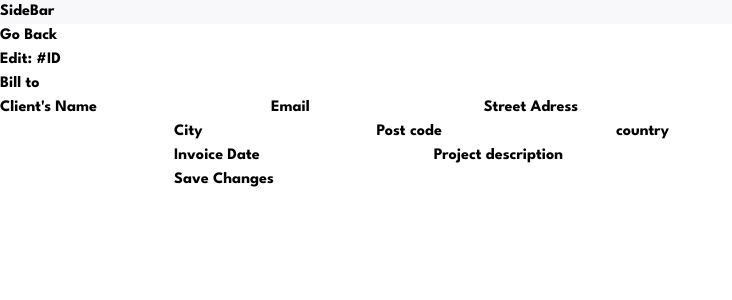
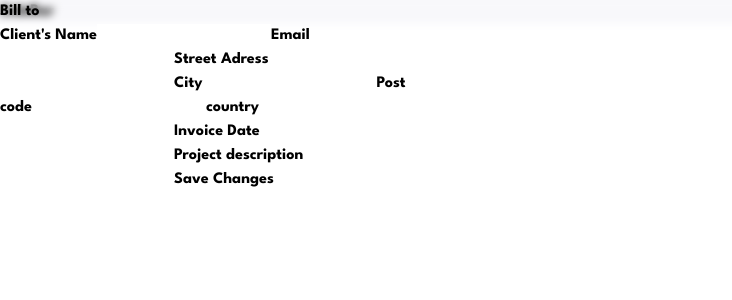
Before and after one commit to DaranDachte/Invoice_App, a React (Vite) app: page /addNew in a window 1280 px wide. Shown: the top 300 px of the page, without its empty margins (0-732 px from the left). Built offline with nearby package versions, Linux system fonts and the light colour scheme.

Commit message:
editForm added

```diff
--- a/src/AddEditInvoice/AddEditInvoice.tsx
+++ b/src/AddEditInvoice/AddEditInvoice.tsx
@@ -1,24 +1,51 @@
 import ReactDOM from "react-dom";
 import { useForm } from "react-hook-form";
-import { useDispatch } from "react-redux";
-import { addInvoice } from "../store/slices/invoicesSlice";
-import { Link } from "react-router-dom";
+import { useDispatch, useSelector } from "react-redux";
+import { addInvoice, updateInvoice } from "../store/slices/invoicesSlice";
+import { Link, useParams } from "react-router-dom";
+import { makeid5 } from "../Helpers/MakeId";
+
 const AddEditInvoice = () => {
   const dispatch = useDispatch();
-  const {
-    register,
-    handleSubmit,
-    formState: { errors },
-  } = useForm();
+
+  const invoices = useSelector((state: RootState) => state.invoices);
+  const { id } = useParams();
+
+  const defaultEditForm = {
+    date: "",
+    name: " ",
+    sentTo: "",
+    purpose: "",
+    paymentDue: "",
+    streetAdress: " ",
+    postCode: "",
+    city: "",
+    country: "",
+  };
+
+  const invoiceInfo = invoices.filter((invoice) => invoice.id === id)[0];
+  const defaultValues = invoiceInfo ? invoiceInfo : defaultEditForm;
+
+  const { register, handleSubmit } = useForm({
+    defaultValues,
+  });
 
   return ReactDOM.createPortal(
-    <div className="w-[44.9375rem] h-full">
-      <Link to={"/"}>Go Back</Link>
-      <aside>
-        <form onSubmit={handleSubmit((data) => dispatch(addInvoice(data)))}>
-          <h2>
-            <p>Edit: #ID</p>
-          </h2>
+    <div className="  flex backdrop-blur-sm fixed inset-y-0 left-0 z-40">
+      {/* <Link to={"/"}>Go Back</Link>*/}
+      <aside className="relative w-1/3 h-full ">
+        <form
+          onSubmit={handleSubmit((data) => {
+            if (invoiceInfo) {
+              const updatedInvoice = { ...invoiceInfo, ...data };
+              dispatch(updateInvoice(updatedInvoice));
+            } else {
+              const newInvoice = { ...data, id: makeid5() };
+              dispatch(addInvoice(newInvoice));
+            }
+          })}
+        >
+          <h2>{invoiceInfo ? <p>Edit: #{invoiceInfo.id} </p> : ""}</h2>
           <h3>
             <p>Bill to</p>
           </h3>
@@ -26,6 +53,7 @@ const AddEditInvoice = () => {
             <span>Client's Name</span>
             <input {...register("name")} type="text" />
           </label>
+
           <label htmlFor="email">
             <span>Email</span>
             <input type="email" {...register("email")} />
--- a/src/Componets/Container/Content/Content.tsx
+++ b/src/Componets/Container/Content/Content.tsx
@@ -10,6 +10,7 @@ const Content = () => {
         <Route path="/" element={<InvoiceList />} />
         <Route path="/details/:id" element={<Details />} />
         <Route path="/addNew" element={<AddEditInvoice />} />
+        <Route path="/edit/:id" element={<AddEditInvoice />} />
       </Routes>
     </div>
   );
--- a/src/Details/Details.tsx
+++ b/src/Details/Details.tsx
@@ -7,16 +7,19 @@ import paidRound from "../assets/img/paidRound.svg";
 import pendingRound from "../assets/img/pendingRound.svg";
 import draftRound from "../assets/img/draftRound.svg";
 import React from "react";
-import noDataPicture from "../assets/img/noDataPicture.svg";
+
 const Details = () => {
   const navigate = useNavigate();
   const dispatch = useDispatch();
 
-  const handleDeleteVacancy = () => {
+  const handleDelete = (id) => {
     dispatch(deleteInvoice(id));
-    () => navigate(-1);
+    navigate("/");
   };
 
+  const handleEdit = (id) => {
+    navigate(`/edit/${id}`);
+  };
   const handleMarkAsPaid = () => {
     if (
       invoiceDetails.paymentState === "Pending" ||
@@ -31,22 +34,6 @@ const Details = () => {
   const { id } = useParams();
 
   const invoiceDetails = invoices.filter((invoice) => invoice.id === id)[0];
-
-  if (!invoiceDetails) {
-    return (
-      <div>
-        <div>
-          <img src={noDataPicture} alt="noDataPicture" />{" "}
-        </div>
-        <div>
-          <h3>There is nothing here</h3>
-          <p>
-            Create an invoice by clicking the New Invoice button and get started
-          </p>
-        </div>
-      </div>
-    );
-  }
 
   return (
     <div className=" flex flex-col w-[45.625rem]  my-0 mx-auto h-screen bg-[#F8F8FB]">
@@ -87,11 +74,14 @@ const Details = () => {
           </div>
         </div>
         <div className="flex w-1/2 items-center">
-          <div className=" flex items-center justify-center  bg-[#F9FAFE]  w-[4.5625rem] h-[3rem] rounded-3xl">
+          <div
+            onClick={() => handleEdit(invoiceDetails.id)}
+            className=" flex items-center justify-center cursor-pointer  bg-[#F9FAFE]  w-[4.5625rem] h-[3rem] rounded-3xl"
+          >
             <p className=" text-[#7E88C3]"> Edit</p>
           </div>
           <div
-            onClick={() => handleDeleteVacancy(invoiceDetails.id)}
+            onClick={() => handleDelete(invoiceDetails.id)}
             className="bg-[#EC5757]  flex items-center cursor-pointer  w-[5.5625rem] h-[3rem] ml-[0.5rem] justify-center rounded-3xl"
           >
             <p className="text-[#fff]">Delete</p>
```
